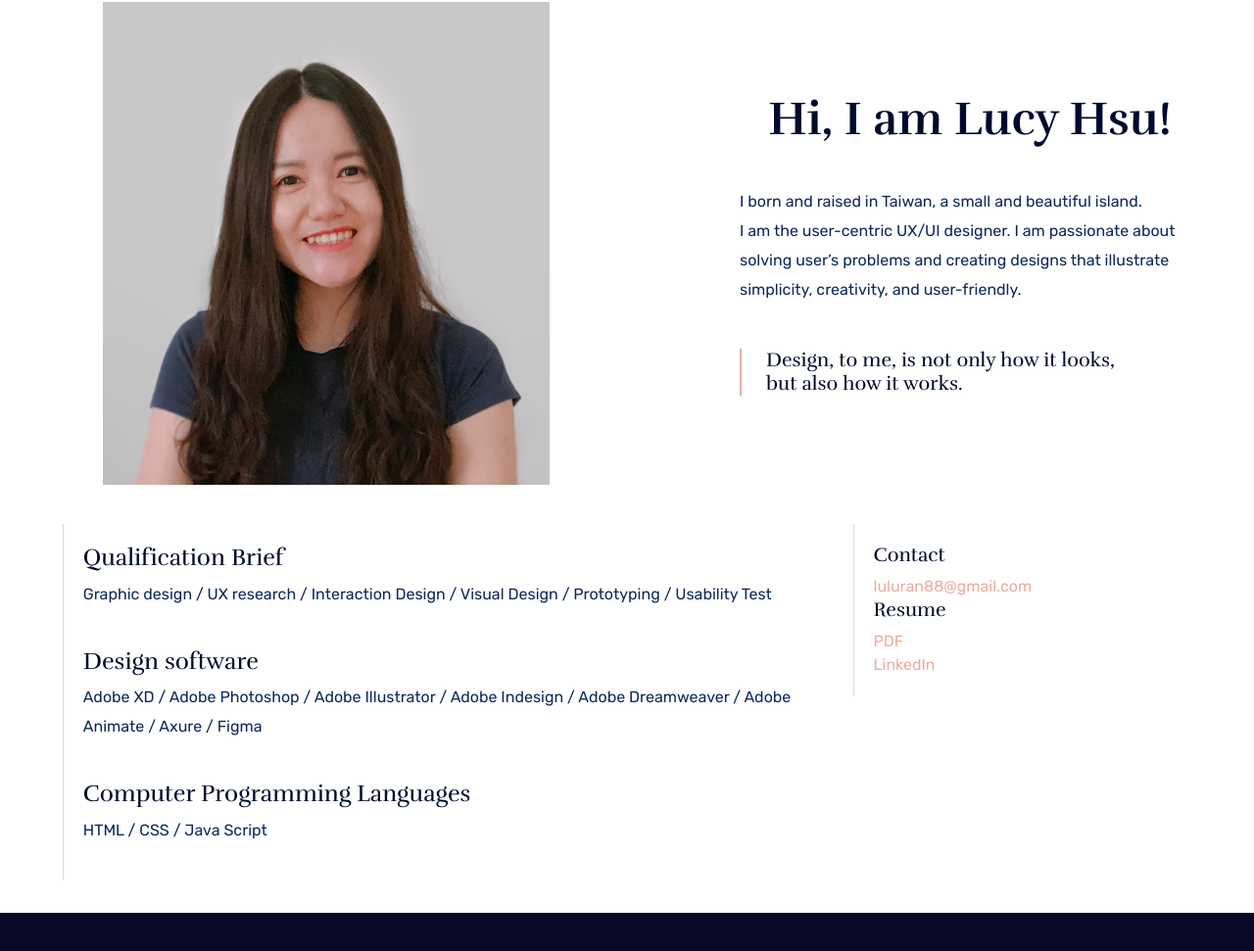
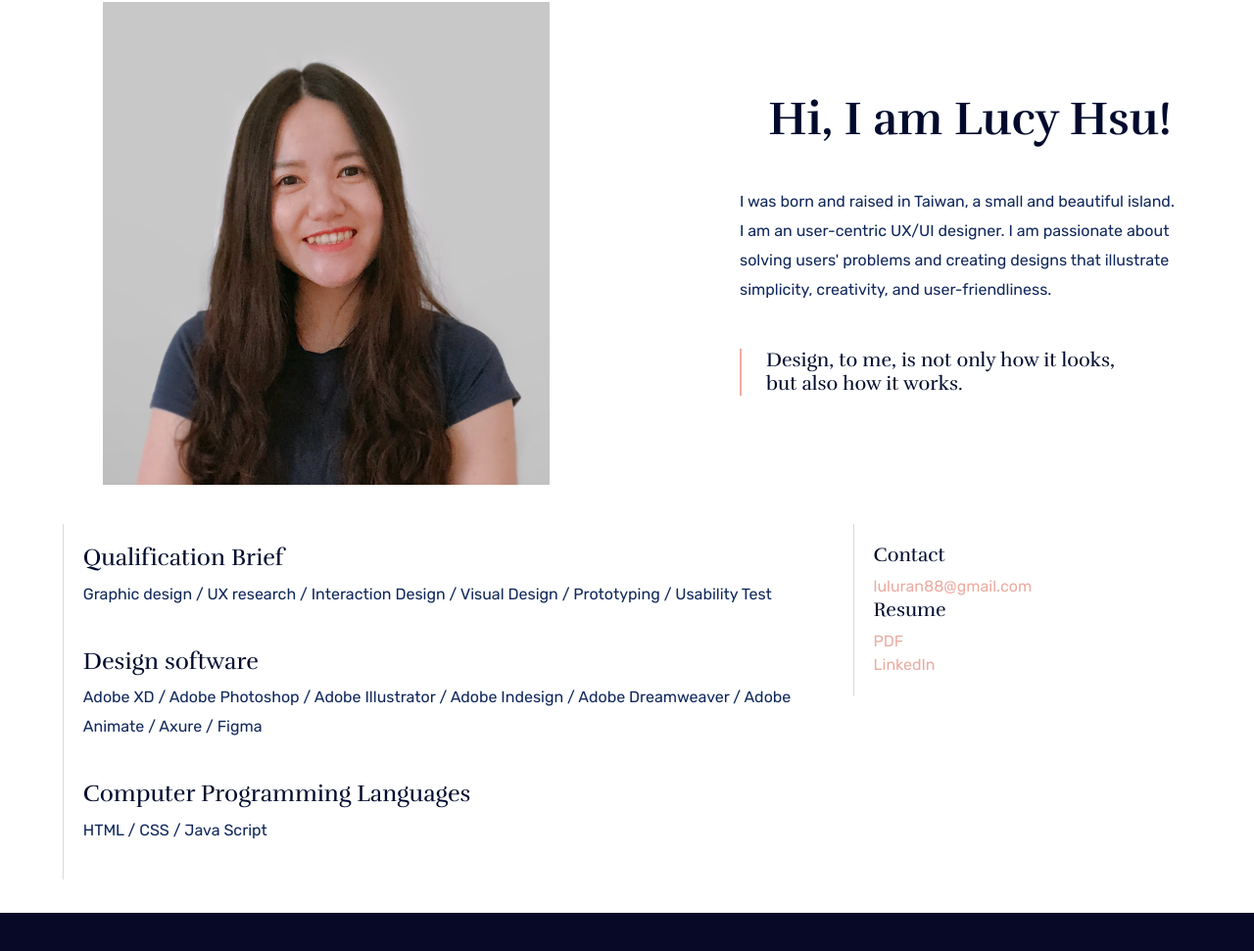
Before and after one commit to luluran88/personalweb, a plain HTML site: page about.html in a window 1280 px wide. Shown: the part 711-1682 px from the top of the page at 98% size. Drawn offline with Linux system fonts and the light colour scheme.

Commit message:
Add files via upload

```diff
--- a/about.html
+++ b/about.html
@@ -104,7 +104,7 @@
                     <div class="col-lg-5 col-md-6">
                         <div class="about-me-caption">
                             <h2>Hi, I am Lucy Hsu!</h2>
-                            <p class="pb-30">I born and raised in Taiwan, a small and beautiful island. <br> I am the user-centric UX/UI designer. I am passionate about solving user’s problems and creating designs that illustrate simplicity, creativity, and user-friendly. </p>
+                            <p class="pb-30">I was born and raised in Taiwan, a small and beautiful island. <br> I am an user-centric UX/UI designer. I am passionate about solving users' problems and creating designs that illustrate simplicity, creativity, and user-friendliness. </p>
                             <h5>Design, to me, is not only how it looks, <br>but also how it works.</h5>
 
                         </div>
```
